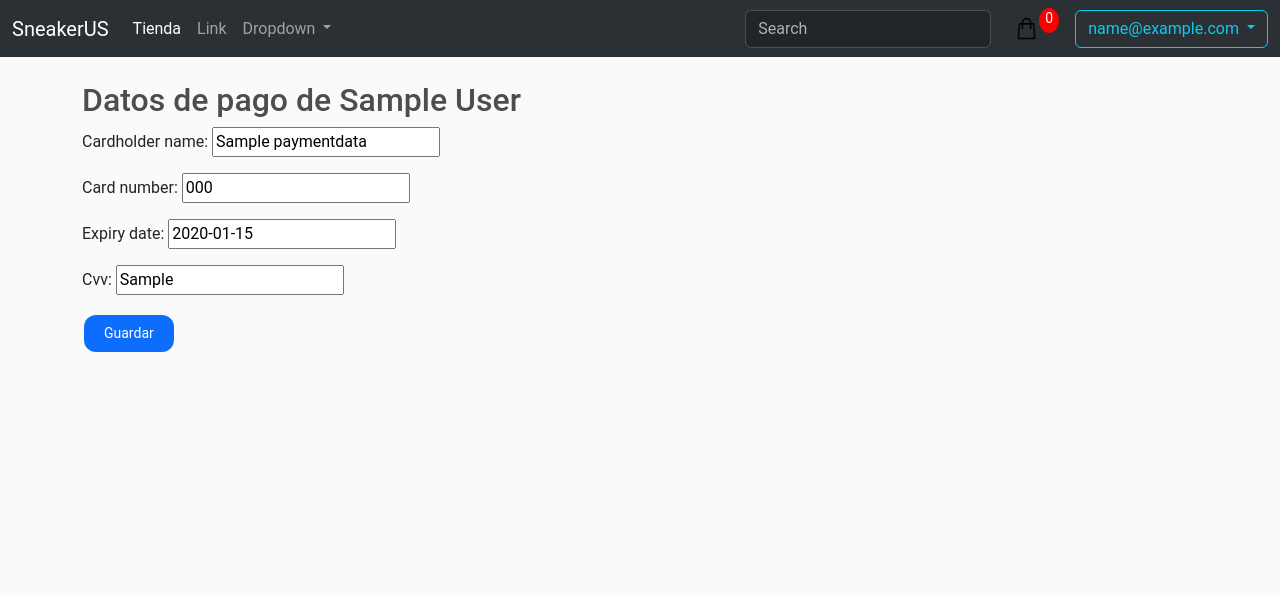
After one commit to rafgoncas1/sneakerus, a Django app: page /customer/update/payment/ in a window 1280 px wide. The commit adds this page. Shown: the top 596 px of the page. Run offline with Django 4.2, Linux system fonts and the light colour scheme; a user stored in the database is signed in; tables that the repository leaves empty hold one stand-in row (values such as "Sample post").

Commit message:
Feat: Datos de pago añadidos

```diff
--- a/store/forms.py
+++ b/store/forms.py
@@ -1,7 +1,7 @@
 from django import forms
 from django.contrib.auth import get_user_model
 from django.core.validators import validate_email
-from .models import Customer
+from .models import Customer, PaymentData, ShippingAddress
 
 class LoginForm(forms.Form):
     email = forms.EmailField(label='Correo Electrónico', required=True)
@@ -49,3 +49,13 @@ class CustomerForm(forms.ModelForm):
     class Meta:
         model = Customer
         fields = ['name', 'email']
+
+class ShippingAddressForm(forms.ModelForm):
+    class Meta:
+        model = ShippingAddress
+        fields = ['address', 'city', 'state', 'zipcode', 'country']
+
+class PaymentDataForm(forms.ModelForm):
+    class Meta:
+        model = PaymentData
+        fields = ['cardholder_name', 'card_number', 'expiry_date', 'cvv']
--- a/store/models.py
+++ b/store/models.py
@@ -149,12 +149,12 @@ class OrderItem(models.Model):
 
 class ShippingAddress(models.Model):
     customer = models.ForeignKey(Customer, null=True, on_delete = models.SET_NULL)
-    order = models.ForeignKey(Order, null=True, on_delete = models.SET_NULL)
+    order = models.ForeignKey(Order, null=True, blank=True, on_delete = models.SET_NULL)
     address = models.CharField(max_length=200 , null=True)
     city = models.CharField(max_length=200 , null=True)
     state = models.CharField(max_length=200 , null=True)
     zipcode = models.CharField(max_length=200 , null=True)
-    coutry = models.CharField(max_length=200 , null=True)
+    country = models.CharField(max_length=200 , null=True)
     date_added = models.DateTimeField(auto_now_add=True)
 
     def __str__(self):
@@ -164,3 +164,17 @@ class ShippingAddress(models.Model):
         verbose_name = 'Shipping address'
         verbose_name_plural = 'Shipping addresses'
         ordering = ['-date_added']
+
+class PaymentData(models.Model):
+    customer = models.ForeignKey(Customer, null=True, on_delete=models.SET_NULL)
+    cardholder_name = models.CharField(max_length=100)
+    card_number = models.CharField(max_length=16)
+    expiry_date = models.DateField()
+    cvv = models.CharField(max_length=3)
+
+    def __str__(self):
+        return self.cardholder_name
+
+    class Meta:
+        verbose_name = 'Payment data'
+        verbose_name_plural = 'Payment data'
--- a/store/templates/store/main.html
+++ b/store/templates/store/main.html
@@ -50,13 +50,21 @@
                       <button class="btn btn-outline-info dropdown-toggle ms-lg-3 rounded-2" type="button" id="dropdownMenuButton" data-bs-toggle="dropdown" aria-expanded="false">
                           {{user.email}}
                       </button>
-                      <ul class="dropdown-menu" aria-labelledby="dropdownMenuButton">
+                      <ul class="dropdown-menu dropdown-menu-end" aria-labelledby="dropdownMenuButton">
                           <li><a class="dropdown-item" href="{% url 'profile' user.id %}">Ver perfil</a></li>
                           {% if user.is_staff %}
                               <li><a class="dropdown-item" href="{% url 'customer_list' %}">Lista de clientes</a></li>
                           {% endif %}
-                          <li><a class="dropdown-item" href="{% url 'update_delivery' user.id %}">Modificar datos de entrega</a></li>
-                          <li><a class="dropdown-item" href="{% url 'update_payment' user.id %}">Modificar forma de pago</a></li>
+                          {% if user.customer.shippingaddress_set.exists %}
+                              <li><a class="dropdown-item" href="{% url 'create_update_delivery' %}">Modificar datos de entrega</a></li>
+                          {% else %}
+                              <li><a class="dropdown-item" href="{% url 'create_update_delivery' %}">Establecer datos de entrega</a></li>
+                          {% endif %}
+                          {% if user.customer.paymentdata_set.exists %}
+                              <li><a class="dropdown-item" href="{% url 'create_update_payment' %}">Modificar forma de pago</a></li>
+                          {% else %}
+                              <li><a class="dropdown-item" href="{% url 'create_update_payment' %}">Establecer forma de pago</a></li>
+                          {% endif %}
                           <li><hr class="dropdown-divider"></li>
                           <li><a class="dropdown-item" href="{% url 'logout' %}">Cerrar sesión</a></li>
                       </ul>
--- /dev/null
+++ b/store/templates/store/payment_form.html
@@ -0,0 +1,11 @@
+{% extends 'store/main.html' %}
+{% load static %}
+
+{% block content %}
+<h2>Datos de pago de {{ customer.name }}</h2>
+<form method="post">
+    {% csrf_token %}
+    {{ form.as_p }}
+    <button type="submit" class="btn btn-primary">Guardar</button>
+</form>
+{% endblock content %}
--- a/store/templates/store/update_delivery.html
+++ /dev/null
@@ -1,6 +0,0 @@
-{% extends 'store/main.html' %}
-{% load static %}
-
-{% block content %}
-
-{% endblock content %}
--- a/store/templates/store/update_payment.html
+++ /dev/null
@@ -1,6 +0,0 @@
-{% extends 'store/main.html' %}
-{% load static %}
-
-{% block content %}
-
-{% endblock content %}
--- a/store/urls.py
+++ b/store/urls.py
@@ -10,9 +10,9 @@ urlpatterns = [
     path('login/', views.auth_login, name='login'),
     path('register/', views.register, name='register'),
     path('logout/', views.auth_logout, name='logout'),
-    path('user/<int:user_id>/', views.profile, name='profile'),
-    path('user/<int:user_id>/update/delivery/', views.updateDelivery, name='update_delivery'),
-    path('user/<int:user_id>/update/payment/', views.updatePayment, name='update_payment'),
+    path('customer/<int:customer_id>/', views.profile, name='profile'),
+    path('customer/update/delivery/', views.create_update_delivery, name='create_update_delivery'),
+    path('customer/update/payment/', views.create_update_payment, name='create_update_payment'),
     path('customerlist/', views.customer_list, name='customer_list'),
     path('customercreate/', views.customer_create, name='customer_create'),
     path('customerupdate/<int:customer_id>/', views.customer_update, name='customer_update'),
--- a/store/views.py
+++ b/store/views.py
@@ -1,6 +1,6 @@
 from django.shortcuts import get_object_or_404, render, redirect
 from .models import *
-from .forms import LoginForm, RegisterForm, CustomerForm
+from .forms import LoginForm, PaymentDataForm, RegisterForm, CustomerForm, ShippingAddressForm
 from django.contrib.auth import login, logout
 from django.shortcuts import redirect
 from django.contrib.auth import authenticate
@@ -122,18 +122,35 @@ def auth_logout(request):
     logout(request)
     return redirect('store')
 
-def profile(request, user_id):
-    customer = get_object_or_404(Customer, pk=user_id)
+def profile(request, customer_id):
+    customer = Customer.objects.get(user=request.user)
+    customer_id = customer.id
     shipping_address = ShippingAddress.objects.filter(customer=customer)
-    return render(request, 'store/profile.html', {'customer': customer, 'shipping_address': shipping_address})
+    return render(request, 'store/profile.html', {'customer': customer, 'shipping_address': shipping_address, 'customer_id': customer_id})
 
-def updateDelivery(request, user_id):
-    customer = get_object_or_404(Customer, pk=user_id)
-    return render(request, 'store/update_delivery.html', {'customer': customer})
+def create_update_delivery(request):
+    customer = request.user.customer
+    shipping_address = customer.shippingaddress_set.last()
+    form = ShippingAddressForm(request.POST or None, instance=shipping_address)
+    if request.method == 'POST':
+        if form.is_valid():
+            new_shipping_address = form.save(commit=False)
+            new_shipping_address.customer = customer
+            new_shipping_address.save()
+            return redirect('store')
+    return render(request, 'store/delivery_form.html', {'form': form, 'customer': customer})
 
-def updatePayment(request, user_id):
-    customer = get_object_or_404(Customer, pk=user_id)
-    return render(request, 'store/update_payment.html', {'customer': customer})
+def create_update_payment(request):
+    customer = request.user.customer
+    payment_data = customer.paymentdata_set.last()
+    form = PaymentDataForm(request.POST or None, instance=payment_data)
+    if request.method == 'POST':
+        if form.is_valid():
+            new_payment_data = form.save(commit=False)
+            new_payment_data.customer = customer
+            new_payment_data.save()
+            return redirect('store')
+    return render(request, 'store/payment_form.html', {'form': form, 'customer': customer})
 
 def user_has_perm(user):
     if not user.is_staff:
```
Also changed, not shown: store/templates/store/delivery_form.html (added, +11 -0 lines), store/templates/store/profile.html (+24 -3 lines), store/migrations/0001_initial.py.
